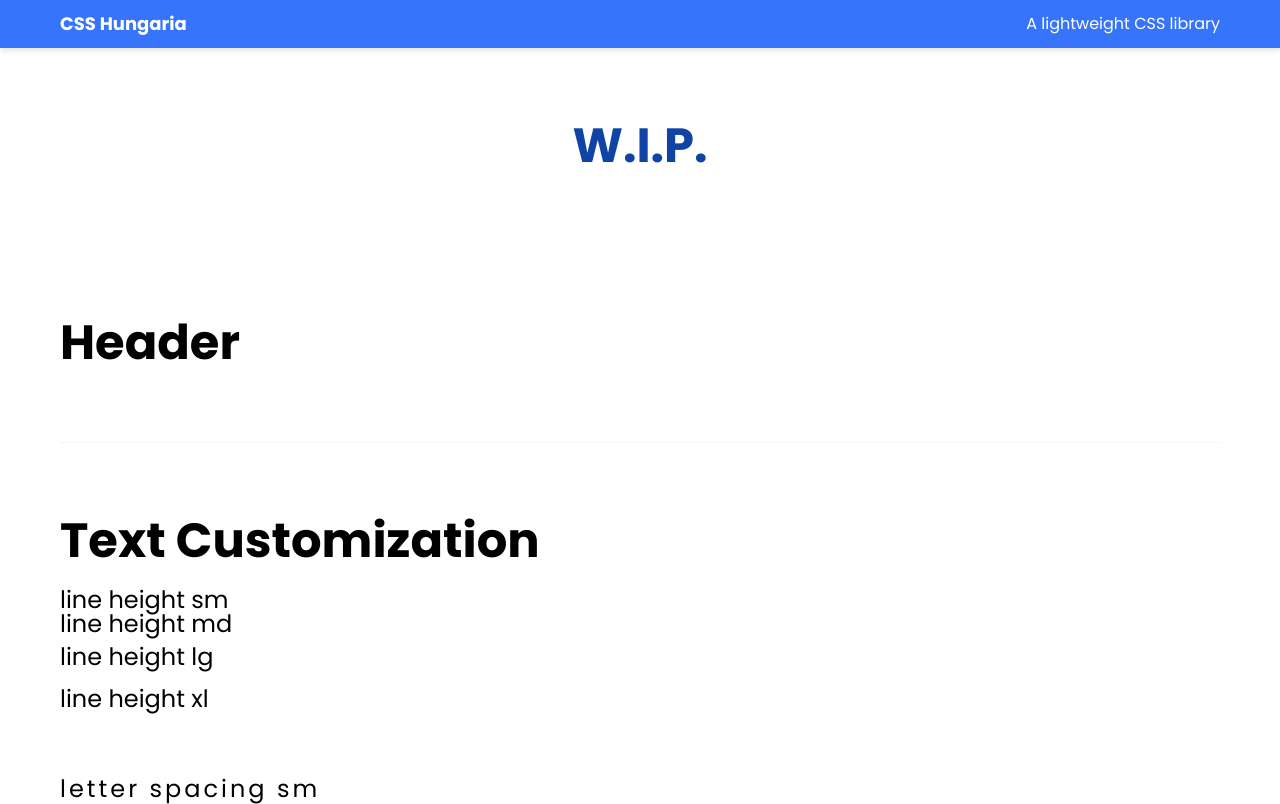
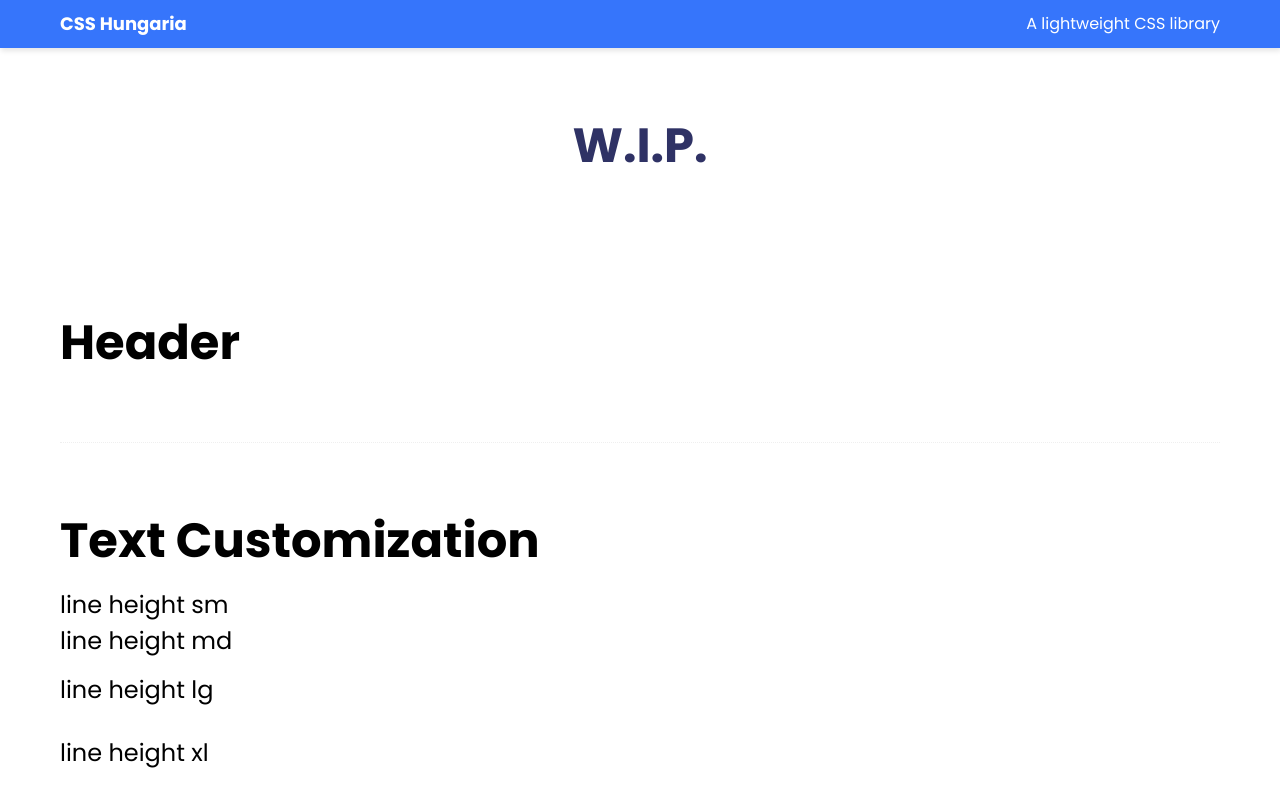
Before and after one commit to gabriel-finn/CSS-Hungaria, a plain HTML site: page src/index.html in a window 1280 px wide. Shown: the top 804 px of the page. Drawn offline with Linux system fonts and the light colour scheme.

Commit message:
no title

```diff
--- a/src/index.html
+++ b/src/index.html
@@ -14,10 +14,13 @@
         </div>
     </nav>
     <div class="container">
-        <h1 class="font-xxl mb-7 text-primary ta-center">W.I.P.</h1>
+        <h1 class="font-xxl mb-7 text-dark ta-center">W.I.P.</h1>
 
         <!--header-->
         <h2 class="mb-2 font-xxl">Header</h2>
+        <header>
+
+        </header>
 
 
         <hr class="mt-4 mb-4">
--- a/src/lib/abstracts/_variables.scss
+++ b/src/lib/abstracts/_variables.scss
@@ -36,7 +36,7 @@ $font-size-sm: $base-font-size * 0.75;
 $font-size-lg: $base-font-size * 1.5;
 $font-size-xl: $base-font-size * 2;
 $font-size-xxl: $base-font-size * 3;
-$base-line-height: 1;
+$base-line-height: 1.5;
 $base-letter-spacing: 1.5px;
 $base-word-spacing: 3px;
 
```
Also changed, not shown: src/export/main.css, src/export/min/main-min.css, 1 other file.
